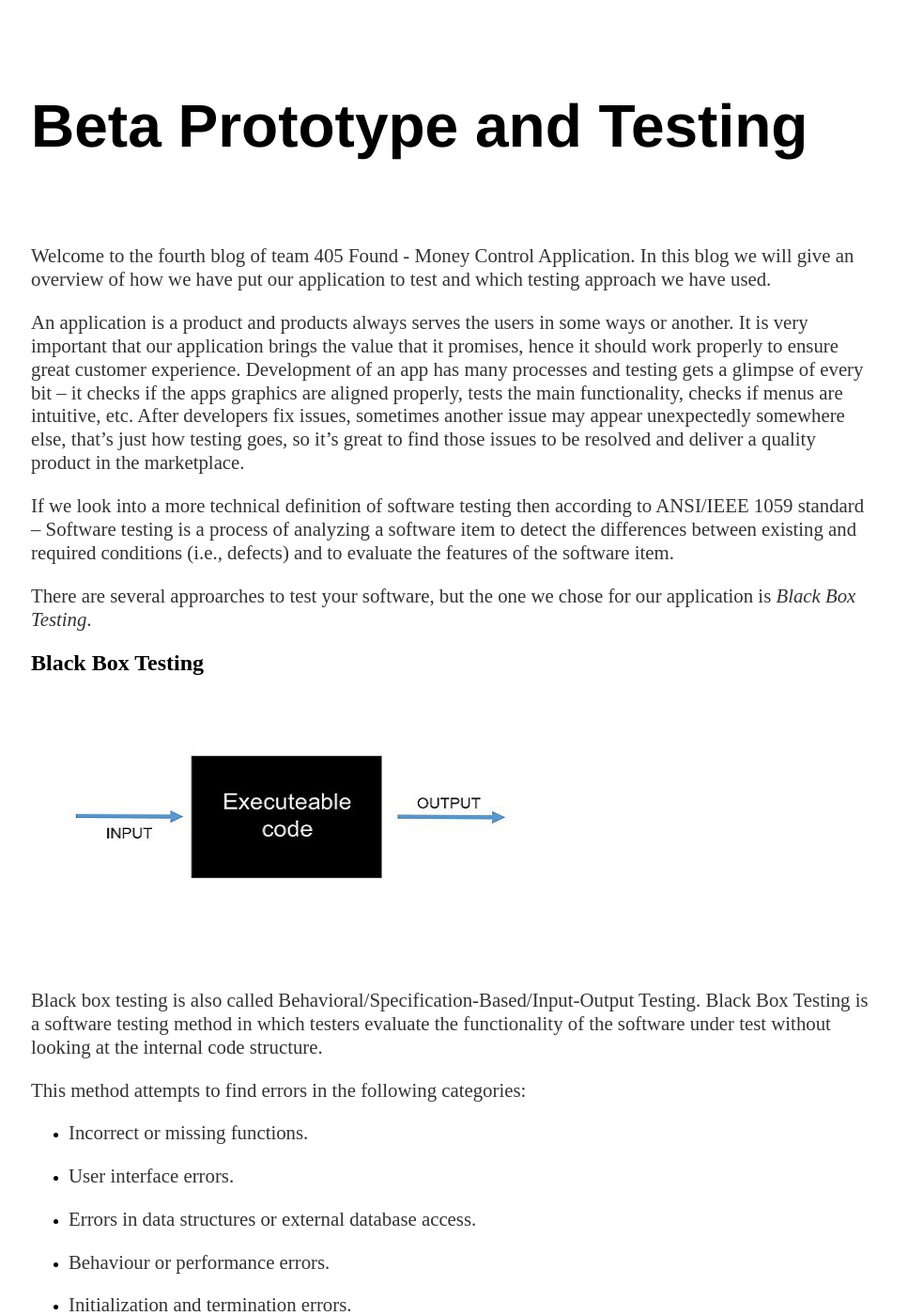
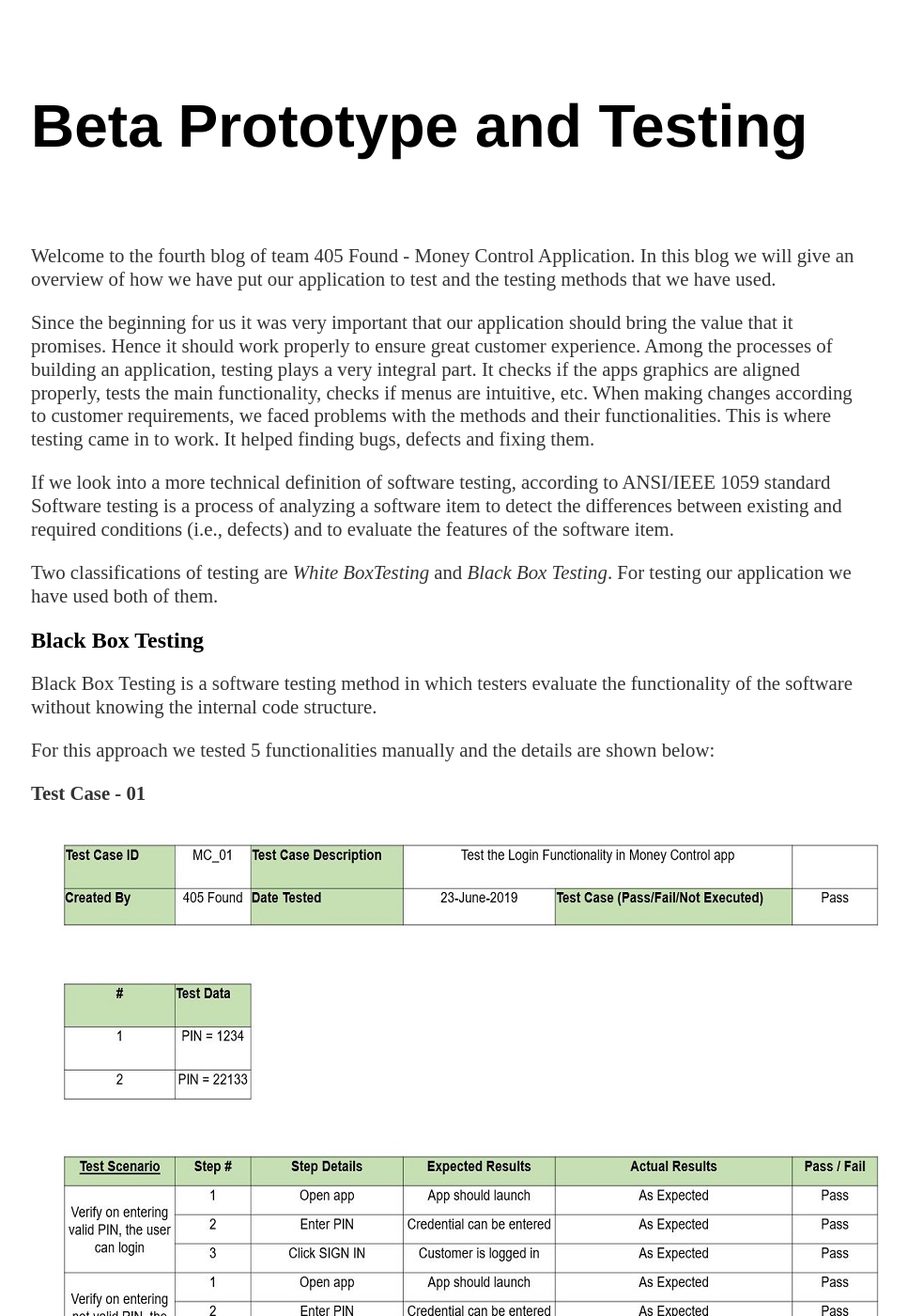
Before and after one commit to NadeemNicoR/TeamProjects, a Jekyll site: the page built from docs/_posts/2019-06-25-ISEE-2019-Beta-Prototype.md, in a window 1280 px wide and 1400 px high, scrolled down 672 px. Shown: the whole window at 94% size, without its empty margins (159-1126 px from the left). Built offline with Jekyll 4.4.1, drawn with Linux system fonts in a browser that asks for light colours; our own code applies the rules of GitHub Pages for plain Markdown files; a file with an impossible date is left out; some of the changed text lies outside the part shown.

Commit message:
Update 2019-06-25-ISEE-2019-Beta-Prototype.md

```diff
--- a/docs/_posts/2019-06-25-ISEE-2019-Beta-Prototype.md
+++ b/docs/_posts/2019-06-25-ISEE-2019-Beta-Prototype.md
@@ -6,23 +6,23 @@
 
 <p class="justify"/>
 
-Welcome to the fourth blog of team 405 Found - Money Control Application. In this blog we will give an overview of how we have put our application to test and which testing approach we have used.
+Welcome to the fourth blog of team 405 Found - Money Control Application. In this blog we will give an overview of how we have put our application to test and the testing methods that we have used.
 <br>
 
 <p class="justify"/>
 
-An application is a product and products always serves the users in some ways or another. It is very important that our application brings the value that it promises, hence it should work properly to ensure great customer experience. Development of an app has many processes and testing gets a glimpse of every bit – it checks if the apps graphics are aligned properly, tests the main functionality, checks if menus are intuitive, etc. After developers fix issues, sometimes another issue may appear unexpectedly somewhere else, that’s just how testing goes, so it’s great to find those issues to be resolved and deliver a quality product in the marketplace.
+Since the beginning for us it was very important that our application should bring the value that it promises. Hence it should work properly to ensure great customer experience. Among the processes of building an application, testing plays a very integral part. It checks if the apps graphics are aligned properly, tests the main functionality, checks if menus are intuitive, etc. When making changes according to customer requirements, we faced problems with the methods and their functionalities. This is where testing came in to work. It helped finding bugs, defects and fixing them.
 <br>
 
 <p class="justify"/>
 
 
-If we look into a more technical definition of software testing then according to ANSI/IEEE 1059 standard – Software testing is a process of analyzing a software item to detect the differences between existing and required conditions (i.e., defects) and to evaluate the features of the software item.
+If we look into a more technical definition of software testing, according to ANSI/IEEE 1059 standard Software testing is a process of analyzing a software item to detect the differences between existing and required conditions (i.e., defects) and to evaluate the features of the software item.
 <br>
 
 <p class="justify"/>
 
-There are several approarches to test your software, but the one we chose for our application is *Black Box Testing*.
+Two classifications of testing are *White BoxTesting* and *Black Box Testing*. For testing our application we have used both of them.
 <br>
 
 <p class="justify"/>
@@ -30,56 +30,9 @@
 
 ## Black Box Testing
 
+Black Box Testing is a software testing method in which testers evaluate the functionality of the software without knowing the internal code structure.
 
-![BlackBox]({{site.baseurl}}/images/BlackBox.JPG)
-
-
-Black box testing is also called Behavioral/Specification-Based/Input-Output Testing. Black Box Testing is a software testing method in which testers evaluate the functionality of the software under test without looking at the internal code structure.
-
-This method attempts to find errors in the following categories:
-
-- Incorrect or missing functions.
-
-- User interface errors.
-
-- Errors in data structures or external database access.
-
-- Behaviour or performance errors.
-
-- Initialization and termination errors.
-
-
-### **Advantages**
-
-Some of the advantages of black box testing are:
-
-
-- Tests are done from a user's perspective and will help in exposing any incompatibility in the specification of the software.
-
-- Software tester doesn't need to know programming language or how the software has been implemented.
-
-- Test can be conducted by anybody independent from the developer's team.
-
-- Test cases can be designed as soon as the specifications are complete.
-
-
-## Test cases
-
-
-The test cases that we have performed in order to check the functionality and robustness of our application followed the funtional testing methodology, i.e.
-
-
-- Identify the use case scenario.
-
-- For each use case scenario, identify one or more test cases.
-
-- For each test case, identify the condition that will cause it to execute.
-
-- Complete the test case by adding data values.
-
-
-Following are our test cases;
-
+For this approach we tested 5 functionalities manually and the details are shown below:
 
 **Test Case - 01**
 
@@ -111,7 +64,45 @@
 <p class="justify"/>
 
 
-Using these test cases we have examined how our application will be interating with our customer.
+## White Box Testing
+
+White Box Testing is a software testing method in which testers evaluate the methods of each class of the software application knowing the internal code structure.
+
+For this approach we tested methods from 5 classes of our application and the details are shown below:
+
+**Test Case - 01**
+
+![Testcase1]({{site.baseurl}}/images/JunitTestEnablePin.JPG)
+
+In this test case we have tested the EnablePin.java class, using the scenario when both PIN match.
+
+
+**Test Case - 02**
+
+![Testcase2]({{site.baseurl}}/images/JunitTestEmailReport.jpg)
+
+In this test case we have tested the EmailReport.java class, using the scenario of entering a correct and wrong e-mail.
+
+
+**Test Case - 03**
+
+![Testcase3]({{site.baseurl}}/images/JunitTestDateFormat.jpg)
+
+In this test case we have tested the NewExpense.java class, using the scenario of entering a correct and wrong date format.
+
+
+**Test Case - 04**
+
+![Testcase4]({{site.baseurl}}/images/JunitTestDatabaseHelp.jpg)
+
+In this test case we have tested the method insertCategories() from the DatabaseHelper.java class.
+
+
+**Test Case - 05**
+
+![Testcase5]({{site.baseurl}}/images/JunitTestBudgetShowMessage.jpg)
+
+In this test case we have tested the Budget.java class.
 
 
 <br>
```
